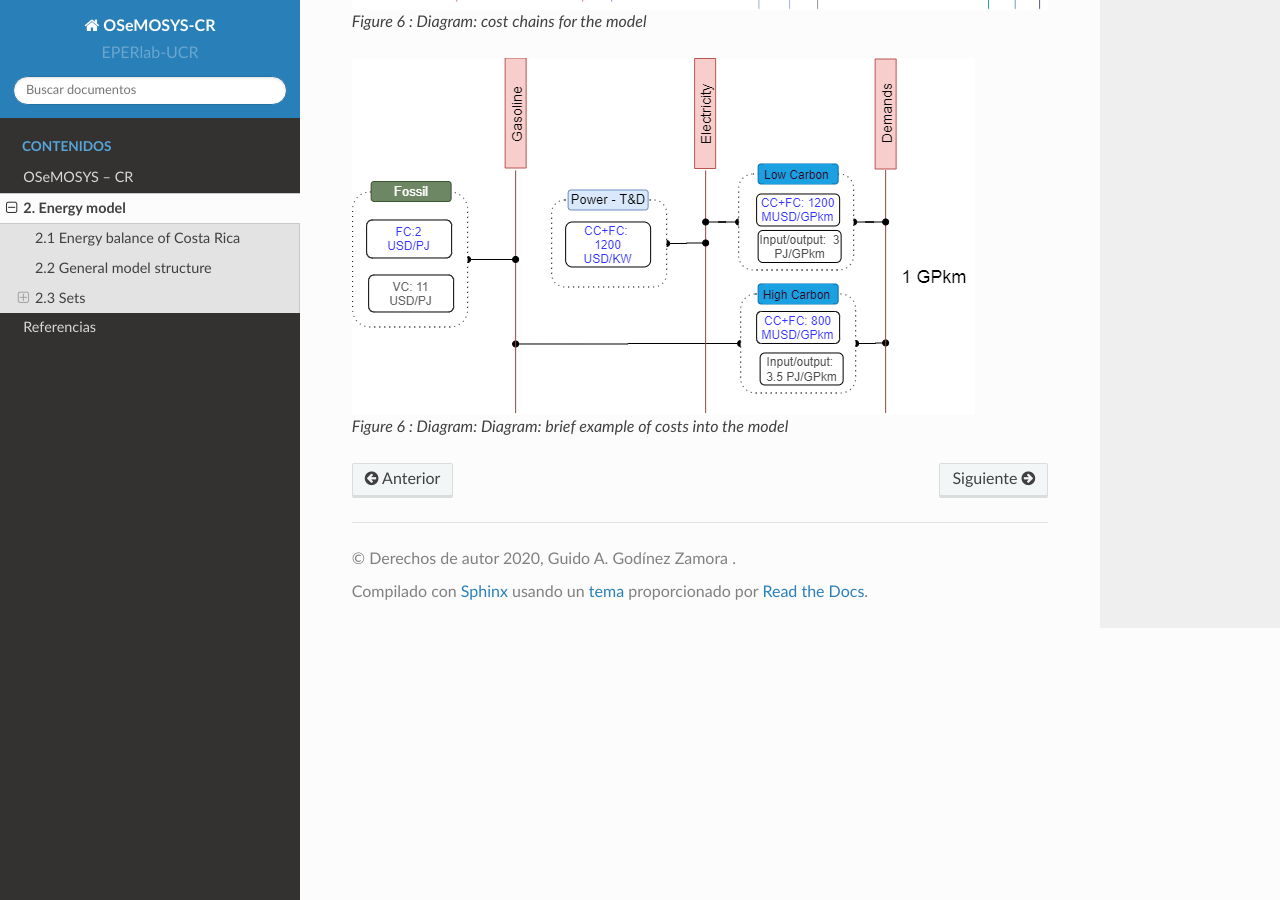
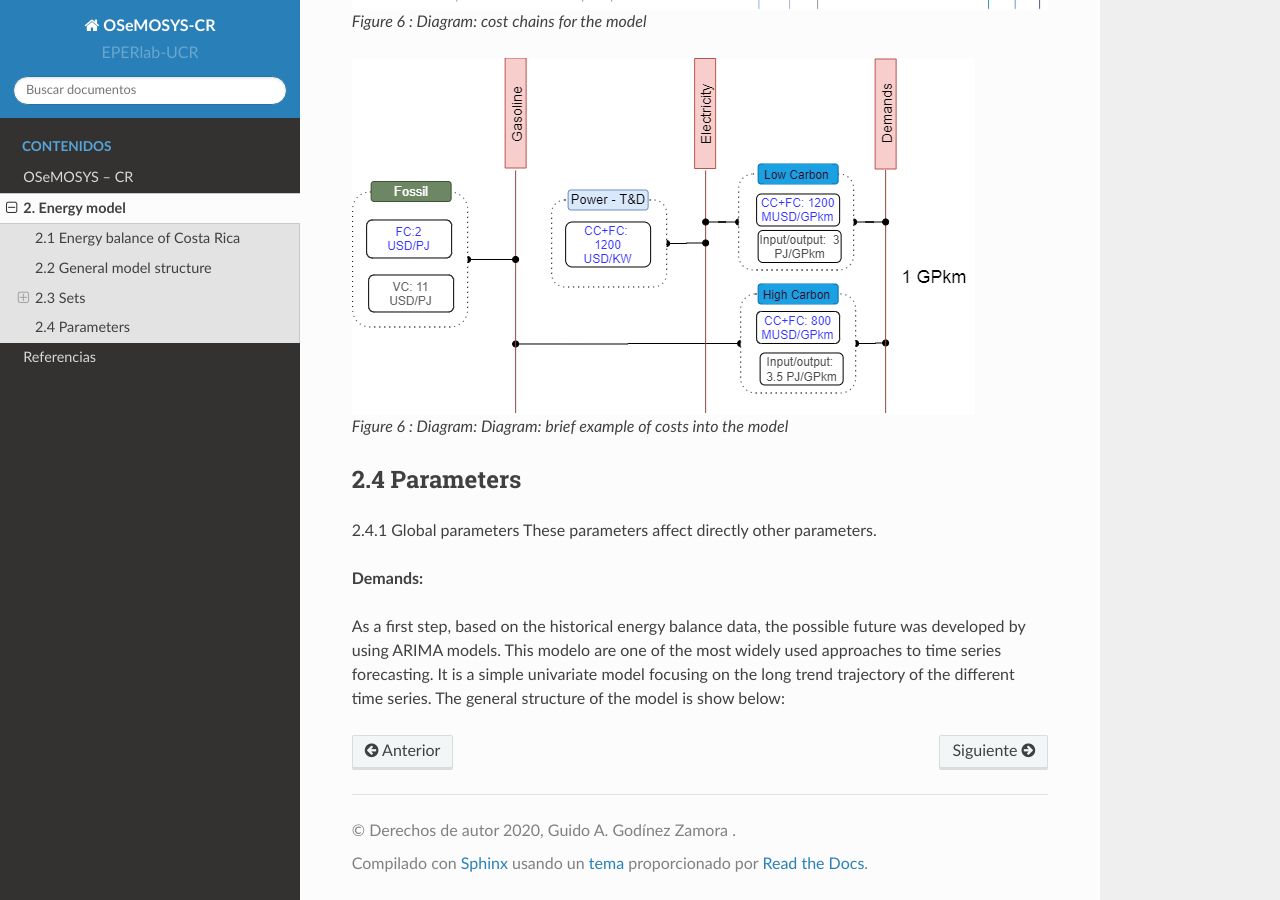
Before and after one commit to EPERLab/OSeMOSYS-CR, a Sphinx documentation site: the page built from docs/02EnergyModel.rst, in a window 1280 px wide and 900 px high, scrolled down 7457 px. Built offline with Sphinx 7.4.7 and the Read the Docs theme 2.0.0, drawn with Linux system fonts in a browser that asks for light colours; some of the changed text lies outside the part shown.

Commit message:
Update 02EnergyModel.rst

```diff
--- a/docs/02EnergyModel.rst
+++ b/docs/02EnergyModel.rst
@@ -244,3 +244,13 @@ The model has one mode of operation, Mode 1, for representing the normal operati
 .. figure:: img/cost_example.png
 
   Figure 6 : Diagram: Diagram: brief example of costs into the model
+
+2.4 Parameters
++++++++++
+
+2.4.1 Global parameters
+These parameters affect directly other parameters.
+
+**Demands:**
+
+As a first step, based on the historical energy balance data, the possible future was developed by using ARIMA models. This modelo are one of the most widely used approaches to time series forecasting. It is a simple univariate model focusing on the long trend trajectory of the different time series.  The general structure of the model is show below:
```
Also changed, not shown: other parts of docs/02EnergyModel.rst (+1 -1 lines).
